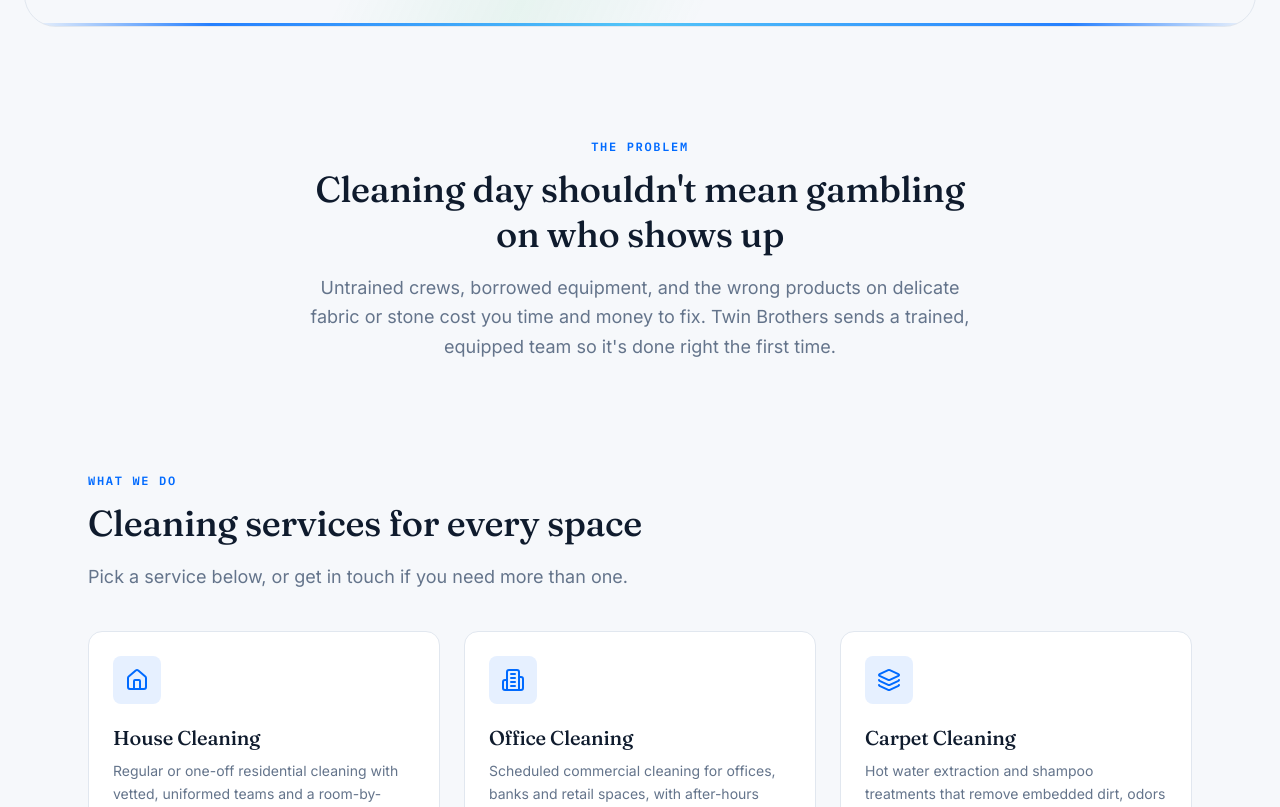
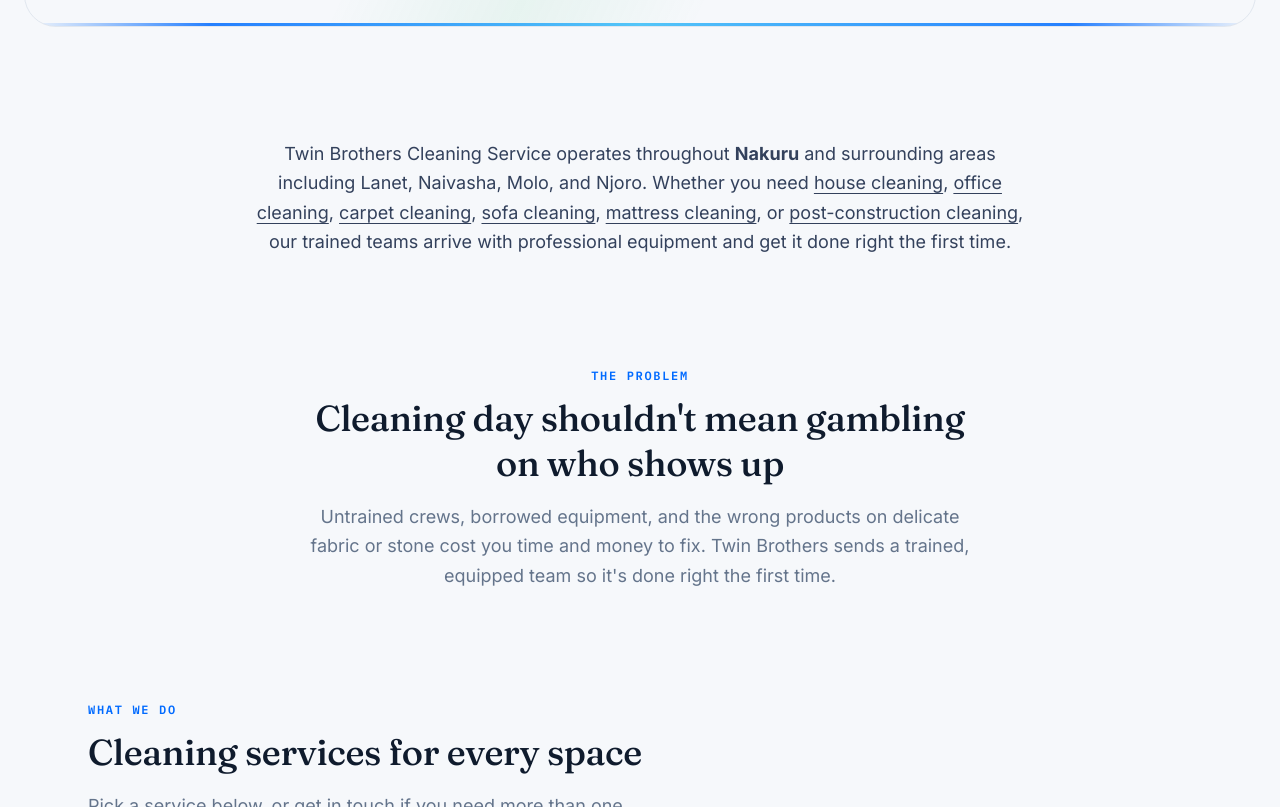
Before and after one commit to mellowmellow23/twin-brothers-cleaning, a Next.js app: page / in a window 1280 px wide. Shown: the part 793-1600 px from the top of the page. Built offline with nearby package versions, Linux system fonts and the light colour scheme.

Commit message:
Improve homepage SEO metadata and organization schema

```diff
--- a/app/page.tsx
+++ b/app/page.tsx
@@ -13,14 +13,30 @@
 import { whyChooseUs, cleaningProcess, industriesServed, homeFaqs } from "@/lib/data/content";
 import { galleryImages } from "@/lib/data/gallery";
 import { createMetadata } from "@/lib/metadata";
-import { pageGraphSchema, webPageSchema, faqSchema } from "@/lib/schema";
+import { pageGraphSchema, webPageSchema, faqSchema, breadcrumbSchema } from "@/lib/schema";
 import { Button } from "@/components/ui/button";
 
 export const metadata: Metadata = createMetadata({
-  title: "Twin Brothers Cleaning Service | Nakuru",
+  title: "Twin Brothers Cleaning Service | Nakuru, Kenya",
   description:
-    "Professional house, office, carpet, sofa, mattress and post-construction cleaning in Nakuru, Kenya. Trained teams, professional equipment, and a satisfaction guarantee.",
+    "Professional house, office, carpet, sofa, mattress and post-construction cleaning in Nakuru, Kenya. Trained teams, professional equipment, and a satisfaction guarantee. Get a free quote today.",
   path: "/",
+  keywords: [
+    "cleaning service Nakuru",
+    "house cleaning Nakuru",
+    "office cleaning Kenya",
+    "carpet cleaning Nakuru",
+    "sofa cleaning Nakuru",
+    "mattress cleaning Nakuru",
+    "post construction cleaning Nakuru",
+    "deep cleaning Nakuru",
+    "professional cleaners Nakuru",
+    "move out cleaning Nakuru",
+    "upholstery cleaning Nakuru",
+    "residential cleaning Nakuru",
+    "commercial cleaning Nakuru",
+    "best cleaning company Nakuru",
+  ],
 });
 
 export default function HomePage() {
@@ -34,6 +50,7 @@
             description:
               "Professional house, office, carpet, sofa, mattress and post-construction cleaning in Nakuru, Kenya.",
           }),
+          breadcrumbSchema([{ label: "Home", href: "/" }]),
           faqSchema(homeFaqs),
         ])}
       />
@@ -51,6 +68,36 @@
           alt: "Twin Brothers team steam-cleaning a full set of sofas and dining chairs on site in Nakuru",
         }}
       />
+
+      {/* Service Area — keyword-rich text for local SEO */}
+      <section className="container-content">
+        <div className="mx-auto max-w-3xl text-center">
+          <p className="text-lg leading-relaxed text-muted-foreground">
+            Twin Brothers Cleaning Service operates throughout{" "}
+            <strong>Nakuru</strong> and surrounding areas including Lanet, Naivasha, Molo, and Njoro.
+            Whether you need{" "}
+            <Link href="/services/house-cleaning" className="text-primary underline underline-offset-4 hover:text-primary/80">
+              house cleaning
+            </Link>,{" "}
+            <Link href="/services/office-cleaning" className="text-primary underline underline-offset-4 hover:text-primary/80">
+              office cleaning
+            </Link>,{" "}
+            <Link href="/services/carpet-cleaning" className="text-primary underline underline-offset-4 hover:text-primary/80">
+              carpet cleaning
+            </Link>,{" "}
+            <Link href="/services/sofa-cleaning" className="text-primary underline underline-offset-4 hover:text-primary/80">
+              sofa cleaning
+            </Link>,{" "}
+            <Link href="/services/mattress-cleaning" className="text-primary underline underline-offset-4 hover:text-primary/80">
+              mattress cleaning
+            </Link>, or{" "}
+            <Link href="/services/post-construction-cleaning" className="text-primary underline underline-offset-4 hover:text-primary/80">
+              post-construction cleaning
+            </Link>,
+            our trained teams arrive with professional equipment and get it done right the first time.
+          </p>
+        </div>
+      </section>
 
       {/* Problem section */}
       <section className="container-content">
@@ -112,7 +159,7 @@
       <section className="container-content">
         <div className="flex flex-wrap items-end justify-between gap-4">
           <SectionHeading eyebrow="Recent work" title="See the Twin Brothers team at work" />
-          <Button asChild variant="outline">
+          <Button asChild variant="outline" aria-label="View full cleaning work gallery">
             <Link href="/gallery">View full gallery</Link>
           </Button>
         </div>
--- a/lib/metadata/index.ts
+++ b/lib/metadata/index.ts
@@ -31,7 +31,9 @@
   return {
     title: { absolute: fullTitle },
     description,
-    keywords,
+    keywords: keywords
+      ? [...(defaultMetadata.keywords ?? []), ...keywords]
+      : defaultMetadata.keywords,
     alternates: {
       canonical: url,
     },
@@ -53,6 +55,9 @@
       description,
       images: [image],
     },
+    authors: [{ name: siteConfig.name, url: siteConfig.url }],
+    creator: siteConfig.name,
+    publisher: siteConfig.name,
   };
 }
 
@@ -71,7 +76,24 @@
     "house cleaning Nakuru",
     "office cleaning Kenya",
     "carpet cleaning Nakuru",
+    "sofa cleaning Nakuru",
+    "mattress cleaning Nakuru",
+    "post construction cleaning Nakuru",
+    "deep cleaning Nakuru",
+    "window cleaning Nakuru",
+    "upholstery cleaning Nakuru",
+    "residential cleaning Nakuru",
+    "commercial cleaning Nakuru",
+    "move out cleaning Nakuru",
+    "spring cleaning Nakuru",
+    "professional cleaners Nakuru",
+    "cleaning company Nakuru",
+    "best cleaning service Nakuru",
+    "affordable cleaning Nakuru",
+    "same day cleaning Nakuru",
     "Twin Brothers Cleaning Service",
+    "Twin Brothers Cleaning Nakuru",
+    "cleaning and pest control Nakuru",
   ],
   authors: [{ name: siteConfig.name, url: siteConfig.url }],
   creator: siteConfig.name,
@@ -81,4 +103,19 @@
     apple: "/apple-touch-icon.png",
   },
   manifest: "/manifest.webmanifest",
+  verification: {
+    // TODO: Replace with your actual Google Search Console verification code
+    google: "google-site-verification=7AoEzdzz9_0Jzj8QASMVpdA1wmjMWjn0AHsA0A_OHcY",
+  },
+  formatDetection: {
+    telephone: true,
+    date: true,
+    address: true,
+    email: true,
+  },
+  appleWebApp: {
+    capable: true,
+    title: siteConfig.shortName,
+    statusBarStyle: "black-translucent",
+  },
 };
--- a/lib/schema/organization.ts
+++ b/lib/schema/organization.ts
@@ -74,5 +74,73 @@
     },
     sameAs: [googleBusinessProfile.mapsUrl],
     parentOrganization: { "@id": `${siteConfig.url}/#organization` },
+    // NEW: Explicit service types — critical for Google to classify you as a cleaning service
+    serviceType: [
+      "House Cleaning",
+      "Office Cleaning",
+      "Carpet Cleaning",
+      "Sofa Cleaning",
+      "Upholstery Cleaning",
+      "Mattress Cleaning",
+      "Post-Construction Cleaning",
+      "Deep Cleaning",
+      "Window Cleaning",
+      "Move-Out Cleaning",
+      "Pest Control",
+    ],
+    hasOfferCatalog: {
+      "@type": "OfferCatalog",
+      name: "Cleaning Services",
+      itemListElement: [
+        {
+          "@type": "Offer",
+          itemOffered: {
+            "@type": "Service",
+            name: "House Cleaning",
+            description: "Regular or one-off residential cleaning with vetted, uniformed teams.",
+          },
+        },
+        {
+          "@type": "Offer",
+          itemOffered: {
+            "@type": "Service",
+            name: "Office Cleaning",
+            description: "Scheduled commercial cleaning for offices, banks and retail spaces.",
+          },
+        },
+        {
+          "@type": "Offer",
+          itemOffered: {
+            "@type": "Service",
+            name: "Carpet Cleaning",
+            description: "Hot water extraction and shampoo treatments for carpets and rugs.",
+          },
+        },
+        {
+          "@type": "Offer",
+          itemOffered: {
+            "@type": "Service",
+            name: "Sofa & Upholstery Cleaning",
+            description: "Fabric-safe shampooing and leather conditioning for furniture.",
+          },
+        },
+        {
+          "@type": "Offer",
+          itemOffered: {
+            "@type": "Service",
+            name: "Mattress Cleaning",
+            description: "Deep vacuuming, steam sanitization and stain treatment for mattresses.",
+          },
+        },
+        {
+          "@type": "Offer",
+          itemOffered: {
+            "@type": "Service",
+            name: "Post-Construction Cleaning",
+            description: "Full debris removal and detail cleaning after renovation or new-build.",
+          },
+        },
+      ],
+    },
   };
 }
```
